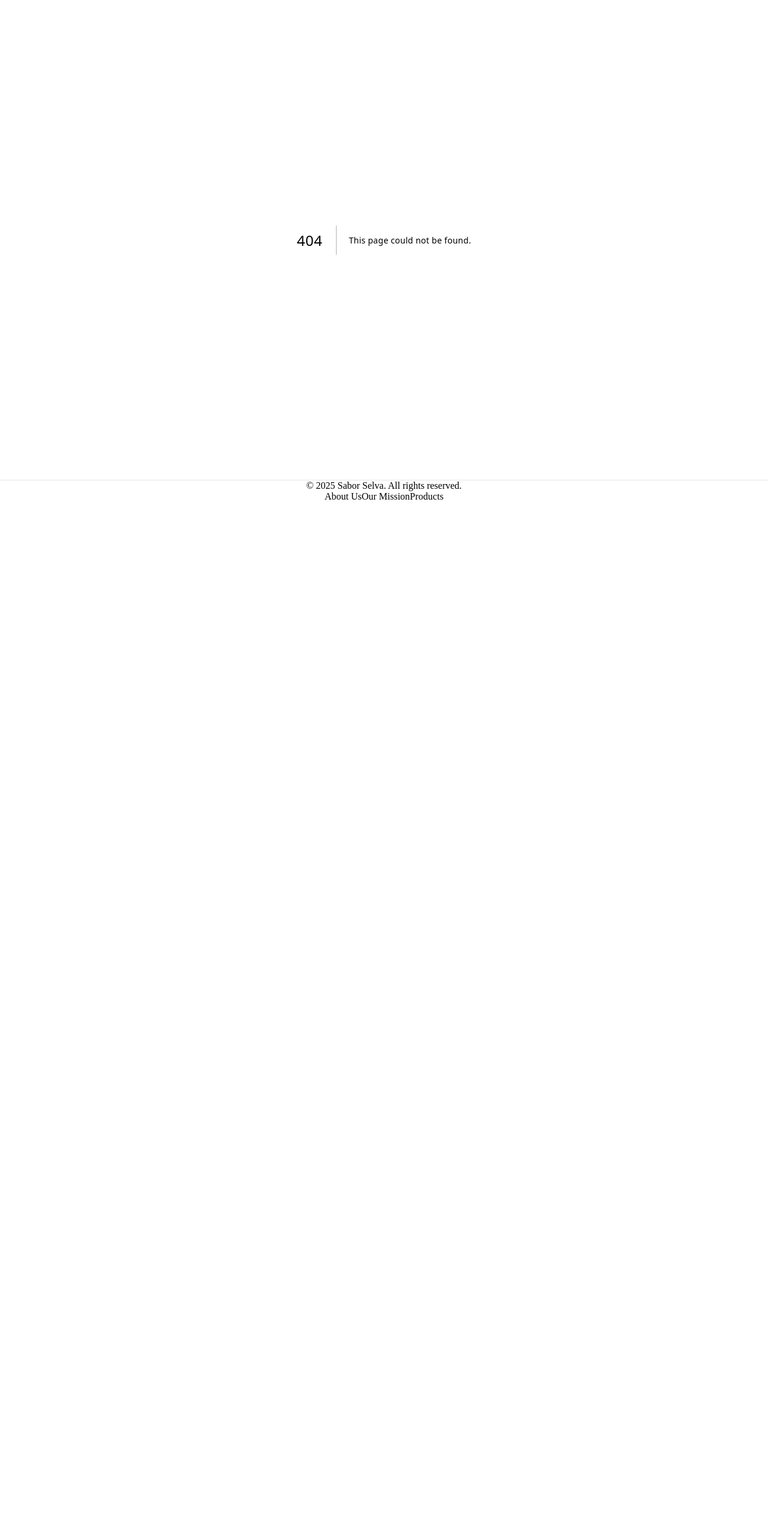
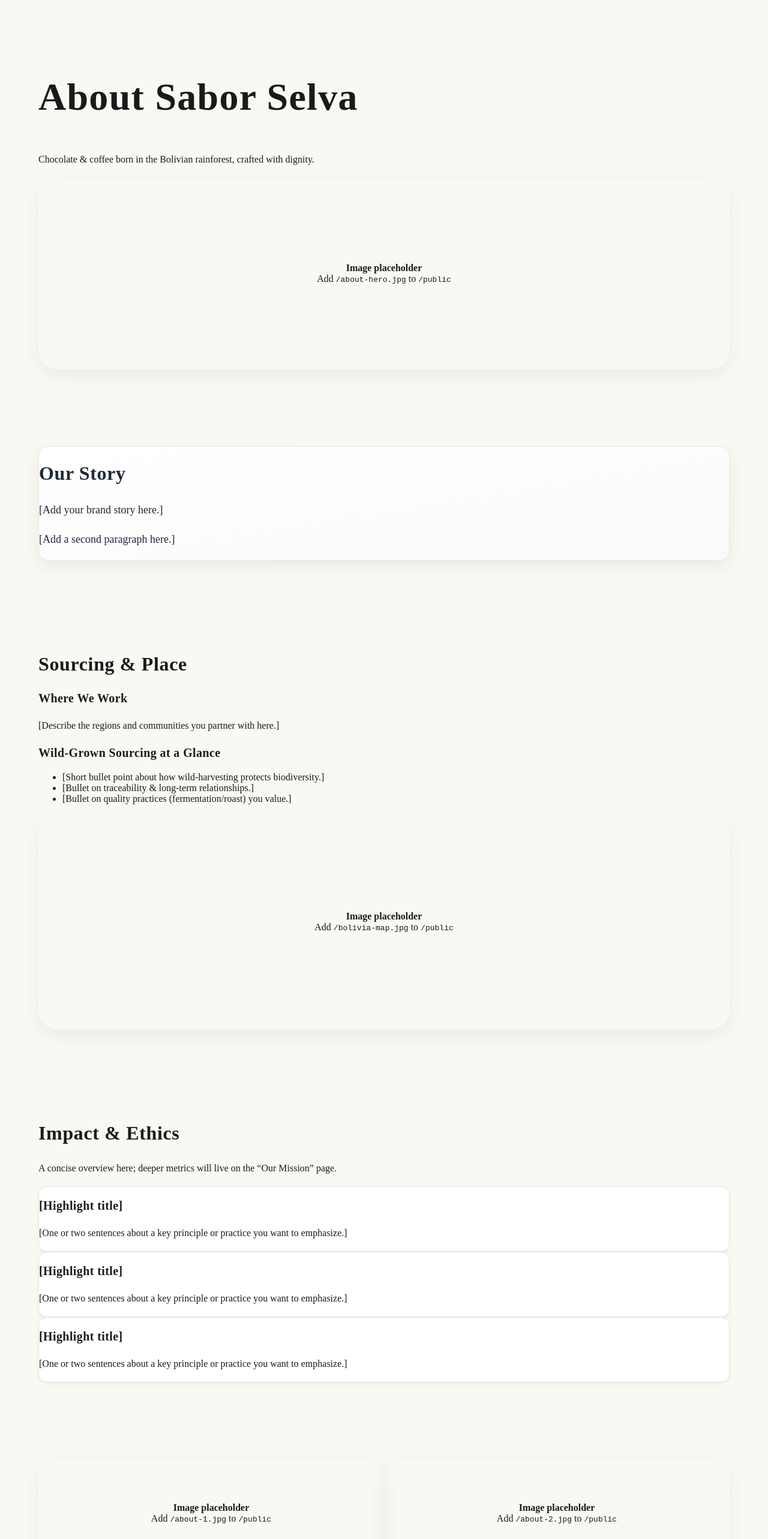
Before and after one commit to arvindasp/sabor-selva, a Next.js app: page /about in a window 1280 px wide. Before the commit this address had no page. Shown: the part 80-2646 px from the top of the page at 60% size. Before the commit the page ends 917 px from the top, so only its background shows below. Built offline with nearby package versions, Linux system fonts and the light colour scheme.

Commit message:
add about

```diff
--- /dev/null
+++ b/src/app/about/page.tsx
@@ -0,0 +1,160 @@
+import type { Metadata } from "next";
+import Image from "next/image";
+import Link from "next/link";
+
+export const metadata: Metadata = {
+  title: "About Sabor Selva",
+  description:
+    "Chocolate & coffee born in the Bolivian rainforest, crafted with dignity. Meet Sabor Selva and our forest-first approach.",
+};
+
+/** Minimal placeholder block so the page looks polished before images are added. */
+function Placeholder({
+  label,
+  className = "",
+  height = "h-[320px] sm:h-[420px]",
+}: {
+  label: string;
+  className?: string;
+  height?: string;
+}) {
+  return (
+    <div
+      className={[
+        "relative ring-line overflow-hidden shadow-soft rounded-xl-hero bg-gradient-to-br from-emerald-100 to-emerald-200/60 grid place-items-center",
+        height,
+        className,
+      ].join(" ")}
+      aria-label={`${label} placeholder`}
+    >
+      <div className="text-stone-700 text-xs sm:text-sm text-center px-4">
+        <strong>Image placeholder</strong>
+        <br />
+        Add <code>/{label}</code> to <code>/public</code>
+      </div>
+    </div>
+  );
+}
+
+export default function AboutPage() {
+  return (
+    <main>
+      {/* Hero — Split: text left, image right */}
+      <section className="container section pt-8">
+        <div className="grid gap-8 md:grid-cols-2 items-center">
+          <div>
+            <h1>About Sabor Selva</h1>
+            <p className="mt-3 text-stone-700 text-balance">
+              Chocolate &amp; coffee born in the Bolivian rainforest, crafted with dignity.
+            </p>
+          </div>
+
+          {/* Replace the Placeholder with the Image block once you add /about-hero.jpg */}
+          <div className="w-full">
+            {/* Real image version:
+            <div className="relative w-full h-[320px] sm:h-[420px] rounded-xl-hero ring-line overflow-hidden shadow-soft">
+              <Image src="/about-hero.jpg" alt="Harvest in the Bolivian rainforest" fill className="object-cover" priority />
+            </div>
+            */}
+            <Placeholder label="about-hero.jpg" />
+          </div>
+        </div>
+      </section>
+
+      {/* Our Story — you fill in later */}
+      <section className="container section">
+        <div className="card-soft max-w-3xl mx-auto">
+          <div className="p-8 sm:p-10 prose-basic">
+            <h2 className="text-2xl font-bold">Our Story</h2>
+            <p className="mt-3 text-stone-700">
+              {/* Write your origin story here (3–6 sentences). How you and your partner met, first experiences with wild-grown cacao/coffee in Bolivia, why “Sabor Selva,” and the moment you committed to forest-first sourcing. */}
+              [Add your brand story here.]
+            </p>
+            <p className="mt-3 text-stone-700">
+              {/* Optional second paragraph: what premium means to you, your quality philosophy, and how fair wages and ecology shape every decision. */}
+              [Add a second paragraph here.]
+            </p>
+          </div>
+        </div>
+      </section>
+
+      {/* Sourcing & Place */}
+      <section className="container section">
+        <div className="grid gap-8 md:grid-cols-2 items-start">
+          <div>
+            <h2 className="text-2xl font-bold">Sourcing &amp; Place</h2>
+
+            <div className="mt-4">
+              <h3 className="font-bold">Where We Work</h3>
+              <p className="mt-2 text-stone-700">
+                {/* Mention regions/communities/parks in Bolivia. Keep it high-level for now. */}
+                [Describe the regions and communities you partner with here.]
+              </p>
+            </div>
+
+            <div className="mt-6">
+              <h3 className="font-bold">Wild-Grown Sourcing at a Glance</h3>
+              <ul className="mt-2 text-stone-700 list-disc pl-5 space-y-1">
+                <li>[Short bullet point about how wild-harvesting protects biodiversity.]</li>
+                <li>[Bullet on traceability & long-term relationships.]</li>
+                <li>[Bullet on quality practices (fermentation/roast) you value.]</li>
+              </ul>
+            </div>
+          </div>
+
+          {/* Map or landscape image */}
+          <div>
+            {/* Real image version:
+            <div className="relative w-full h-[360px] sm:h-[420px] rounded-xl-hero ring-line overflow-hidden shadow-soft">
+              <Image src="/bolivia-map.jpg" alt="Map of partner regions in Bolivia" fill className="object-cover" />
+            </div>
+            */}
+            <Placeholder label="bolivia-map.jpg" height="h-[360px] sm:h-[420px]" />
+          </div>
+        </div>
+      </section>
+
+      {/* Impact & Ethics — highlights you can edit later */}
+      <section className="container section">
+        <h2 className="text-2xl font-bold">Impact &amp; Ethics</h2>
+        <p className="mt-2 text-stone-700">
+          A concise overview here; deeper metrics will live on the “Our Mission” page.
+        </p>
+
+        <div className="mt-6 grid gap-6 md:grid-cols-3">
+          {Array.from({ length: 3 }).map((_, i) => (
+            <article key={i} className="card p-6">
+              <h3 className="font-bold">[Highlight title]</h3>
+              <p className="mt-2 text-stone-700">
+                [One or two sentences about a key principle or practice you want to emphasize.]
+              </p>
+            </article>
+          ))}
+        </div>
+      </section>
+
+      {/* Photo strip — add your own images later */}
+      <section className="container section">
+        <div className="grid grid-cols-2 md:grid-cols-3 gap-4">
+          {/* Replace each Placeholder with an <Image src="/about-1.jpg" .../> etc. */}
+          <Placeholder label="about-1.jpg" height="h-[180px] sm:h-[220px]" />
+          <Placeholder label="about-2.jpg" height="h-[180px] sm:h-[220px]" />
+          <Placeholder label="about-3.jpg" height="h-[180px] sm:h-[220px]" />
+        </div>
+      </section>
+
+      {/* CTA */}
+      <section className="container section">
+        <div className="card p-6 flex flex-col sm:flex-row items-center justify-between gap-4">
+          <div>
+            <h3 className="font-bold">Want to see the numbers?</h3>
+            <p className="text-stone-700">Read more about conservation impact and fair wages.</p>
+          </div>
+          <Link href="/our-mission" className="btn btn-primary">
+            Read Our Mission
+          </Link>
+        </div>
+      </section>
+    </main>
+  );
+}
```
